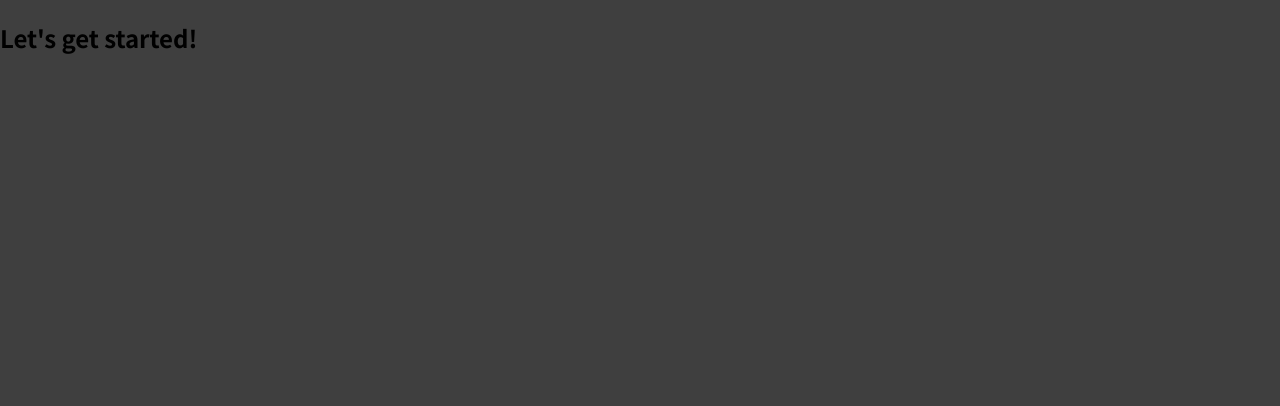
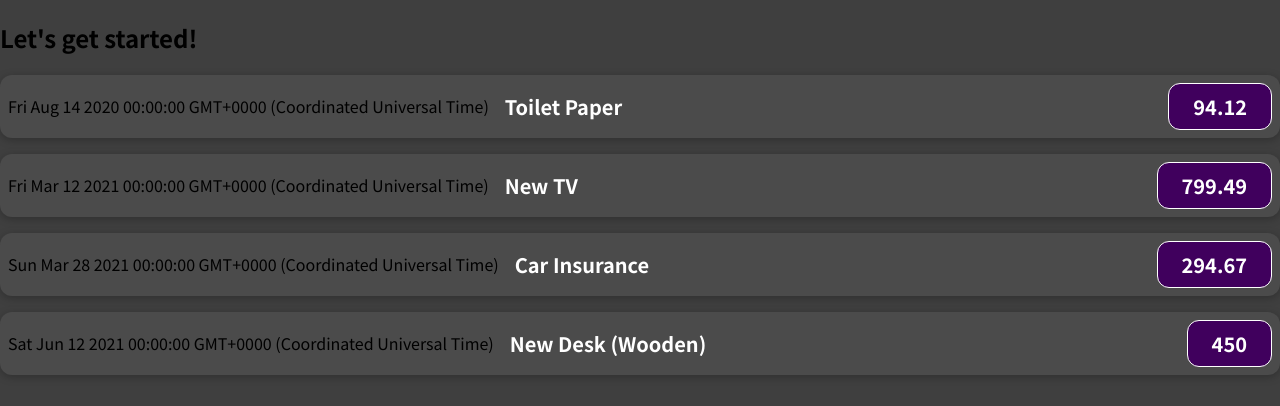
Before and after one commit to valeratech/expense-app, a React (Create React App) app: page / in a window 1280 px wide. Shown: the top 406 px of the page. Built offline with nearby package versions, Linux system fonts and the light colour scheme; the HTML template or start-up script is replaced by a standard one.

Commit message:
Added ExpenseItem component which holds the expense-item information inside a div container. App.js contains an array of placeholder objects to populate the App and used for testing

```diff
--- a/src/App.js
+++ b/src/App.js
@@ -1,9 +1,41 @@
+import ExpenseItem from "./components/ExpenseItem";
+
 function App() {
-  return (
-    <div>
-      <h2>Let's get started!</h2>
-    </div>
-  );
+
+    const expenses = [
+        {
+            id: 'e1',
+            title: 'Toilet Paper',
+            amount: 94.12,
+            date: new Date(2020, 7, 14).toString(),
+        },
+        {
+            id: 'e2', title: 'New TV',
+            amount: 799.49,
+            date: new Date(2021, 2, 12).toString(),
+        },
+        {
+            id: 'e3',
+            title: 'Car Insurance',
+            amount: 294.67,
+            date: new Date(2021, 2, 28).toString(),
+        },
+        {
+            id: 'e4',
+            title: 'New Desk (Wooden)',
+            amount: 450,
+            date: new Date(2021, 5, 12).toString()
+        },
+    ];
+
+    return (
+        <div>
+            <h2>Let's get started!</h2>
+            {expenses.map(item => (
+                <ExpenseItem date={item.date} title={item.title} amount={item.amount} />
+            ))}
+        </div>
+      );
 }
 
 export default App;
--- /dev/null
+++ b/src/components/ExpenseItem.jsx
@@ -0,0 +1,16 @@
+import './ExpenseItem.css';
+
+function ExpenseItem({date, title, amount}) {
+
+    return (
+        <div className='expense-item'>
+            <div>{date}</div>
+            <div className='expense-item__description'>
+                <h2>{title}</h2>
+                <div className='expense-item__price'>{amount}</div>
+            </div>
+        </div>
+    );
+}
+
+export default ExpenseItem;
```
